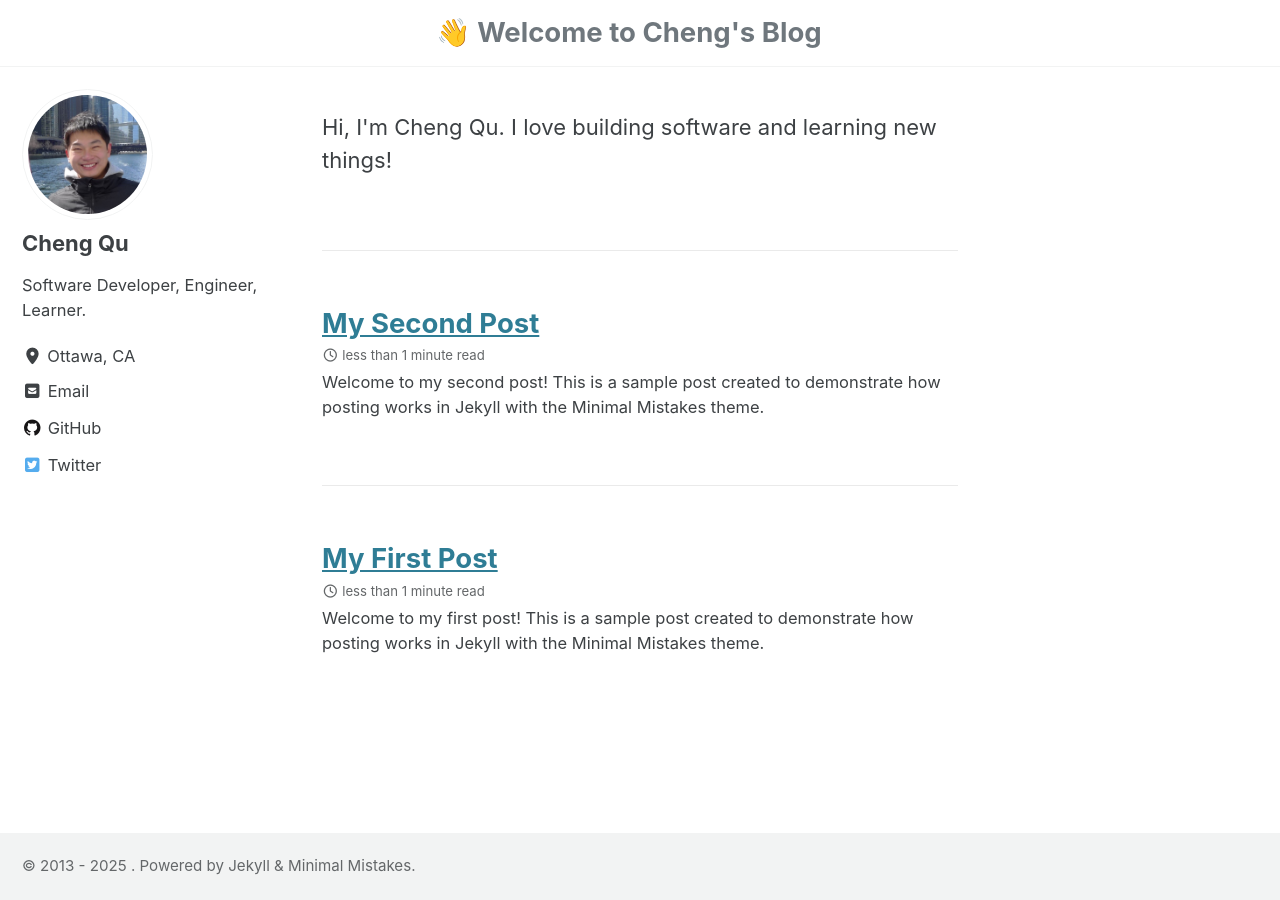
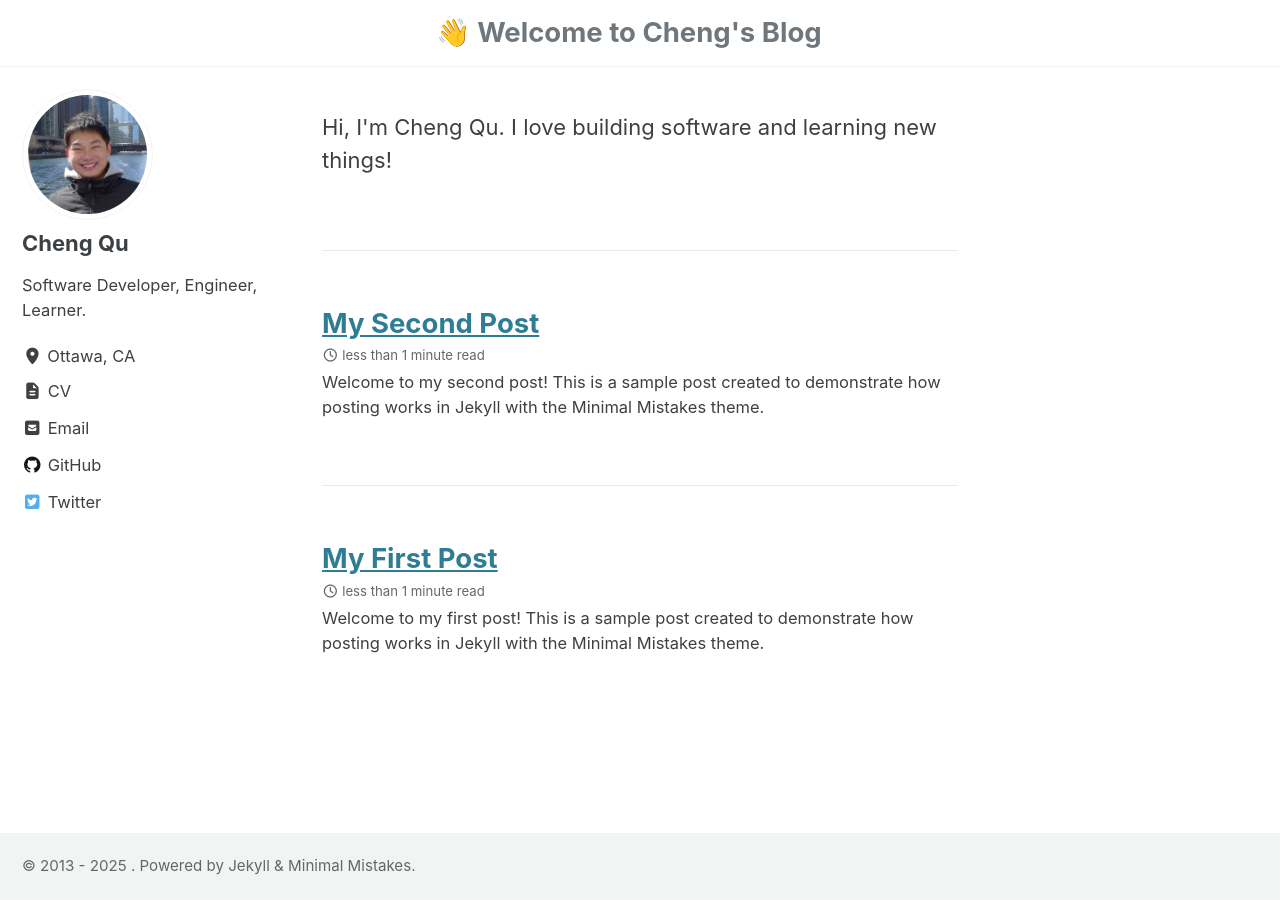
Before and after one commit to ChengQu29/ChengQu.github.io, a Jekyll site: the page built from index.html, in a window 1280 px wide. Built offline with Jekyll 4.4.1, drawn with Linux system fonts in a browser that asks for light colours; cached includes are drawn as plain includes; the list of posts is cut into pages by our own code.

Commit message:
add CV link

```diff
--- a/_config.yml
+++ b/_config.yml
@@ -120,6 +120,9 @@ author:
   location         : "Ottawa, CA"
   email            :
   links:
+    - label: "CV"
+      icon: "fas fa-fw fa-file-alt"
+      url: "https://github.com/ChengQu29"
     - label: "Email"
       icon: "fas fa-fw fa-envelope-square"
       url: "mailto:cq6507@mun.ca"
```
